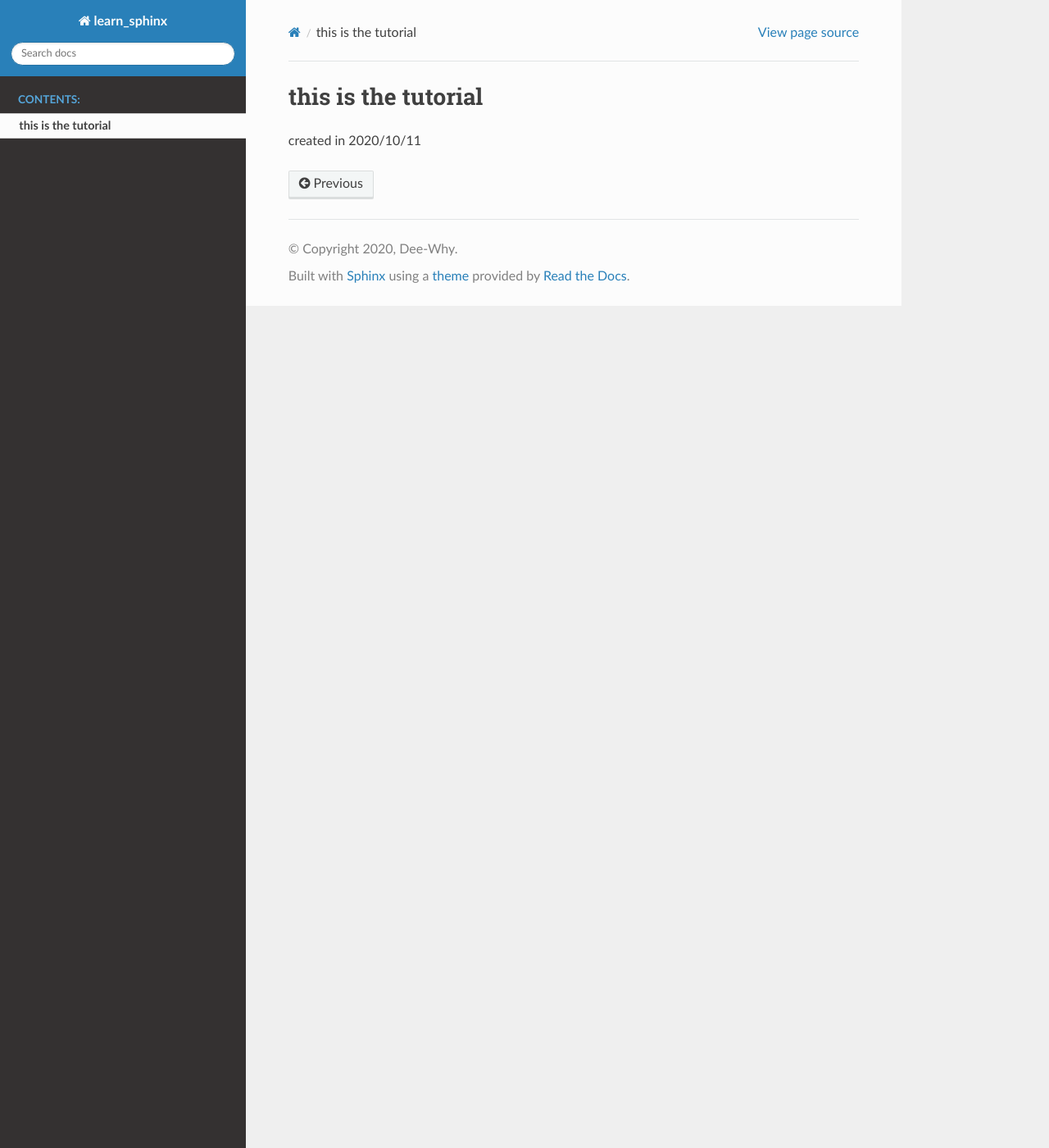
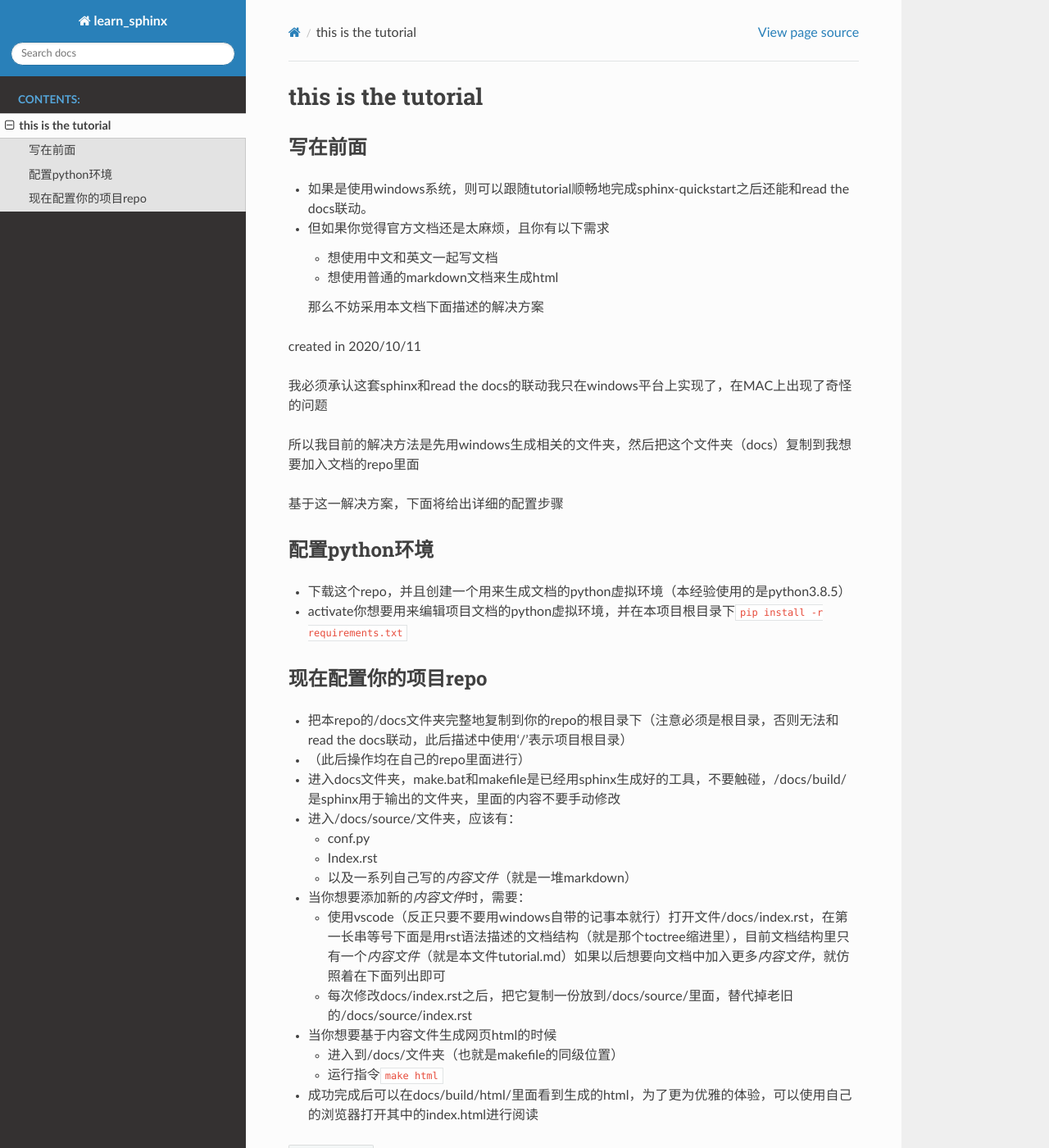
Before and after one commit to Dee-Why/test_sphinx_repo, a Sphinx documentation site: the page built from docs/source/tutorial.md, in a window 1280 px wide and 1400 px high. Shown: the whole window at 82% size. Built offline with Sphinx 7.4.7 and the Read the Docs theme 2.0.0, drawn with Linux system fonts in a browser that asks for light colours.

Commit message:
update tutorial

```diff
--- a/docs/source/tutorial.md
+++ b/docs/source/tutorial.md
@@ -1,2 +1,52 @@
 # this is the tutorial
+
+## 写在前面
+
+* 如果是使用windows系统，则可以跟随tutorial顺畅地完成sphinx-quickstart之后还能和read the docs联动。
+
+* 但如果你觉得官方文档还是太麻烦，且你有以下需求
+
+  * 想使用中文和英文一起写文档
+  * 想使用普通的markdown文档来生成html
+
+  那么不妨采用本文档下面描述的解决方案
+
 created in 2020/10/11
+
+我必须承认这套sphinx和read the docs的联动我只在windows平台上实现了，在MAC上出现了奇怪的问题
+
+所以我目前的解决方法是先用windows生成相关的文件夹，然后把这个文件夹（docs）复制到我想要加入文档的repo里面
+
+基于这一解决方案，下面将给出详细的配置步骤
+
+## 配置python环境
+
+* 下载这个repo，并且创建一个用来生成文档的python虚拟环境（本经验使用的是python3.8.5）
+* activate你想要用来编辑项目文档的python虚拟环境，并在本项目根目录下`pip install -r requirements.txt`
+
+## 现在配置你的项目repo
+
+* 把本repo的/docs文件夹完整地复制到你的repo的根目录下（注意必须是根目录，否则无法和read the docs联动，此后描述中使用‘/’表示项目根目录）
+
+* （此后操作均在自己的repo里面进行）
+
+* 进入docs文件夹，make.bat和makefile是已经用sphinx生成好的工具，不要触碰，/docs/build/是sphinx用于输出的文件夹，里面的内容不要手动修改
+
+* 进入/docs/source/文件夹，应该有：
+
+  * conf.py
+  * Index.rst
+  * 以及一系列自己写的*内容文件*（就是一堆markdown）
+
+* 当你想要添加新的*内容文件*时，需要：
+
+  * 使用vscode（反正只要不要用windows自带的记事本就行）打开文件/docs/index.rst，在第一长串等号下面是用rst语法描述的文档结构（就是那个toctree缩进里），目前文档结构里只有一个*内容文件*（就是本文件tutorial.md）如果以后想要向文档中加入更多*内容文件*，就仿照着在下面列出即可
+  * 每次修改docs/index.rst之后，把它复制一份放到/docs/source/里面，替代掉老旧的/docs/source/index.rst
+
+* 当你想要基于内容文件生成网页html的时候
+
+  * 进入到/docs/文件夹（也就是makefile的同级位置）
+
+  * 运行指令`make html`
+
+* 成功完成后可以在docs/build/html/里面看到生成的html，为了更为优雅的体验，可以使用自己的浏览器打开其中的index.html进行阅读
```
Also changed, not shown: requirements.txt (added, +9 -0 lines), 10 other files.
